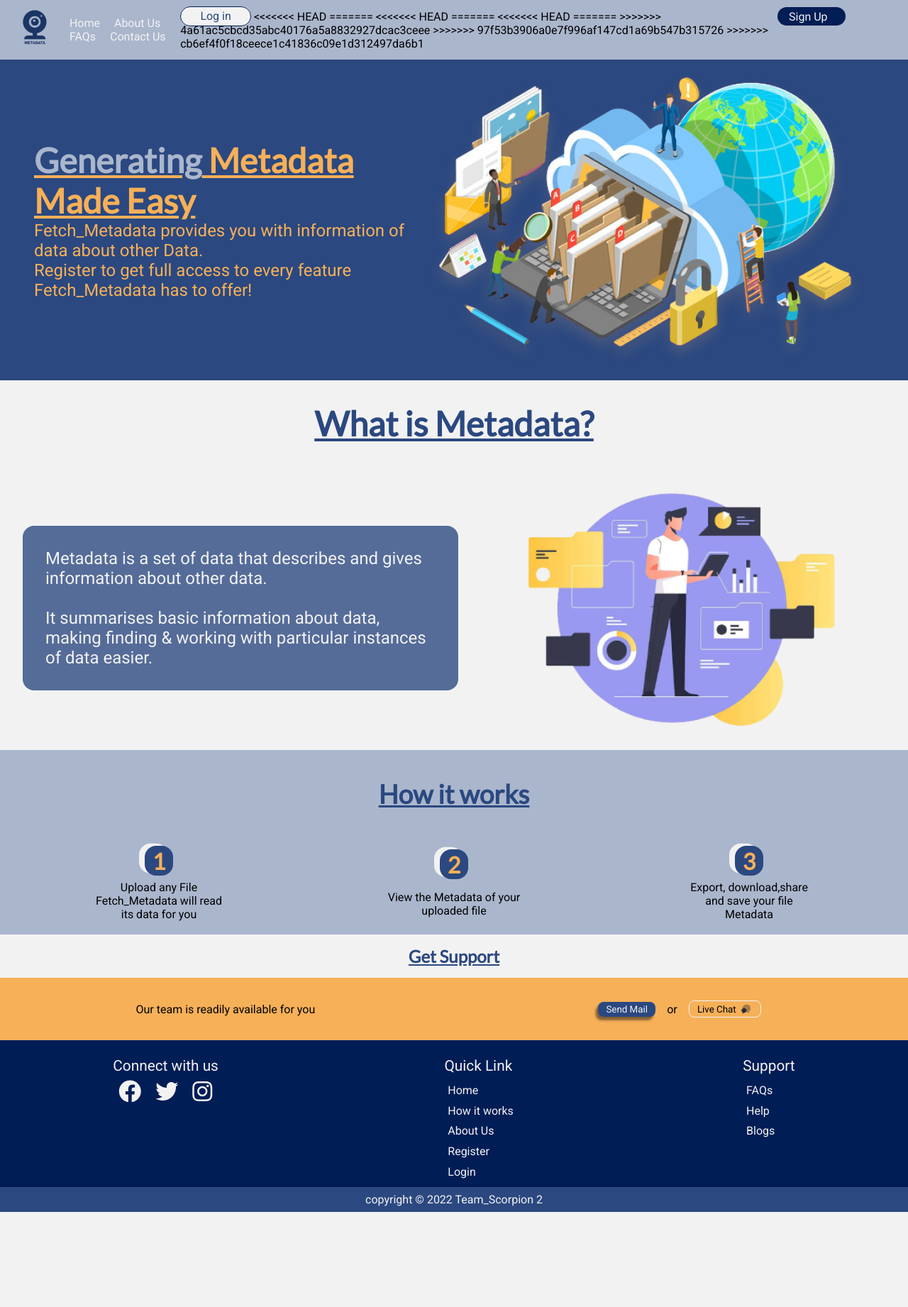
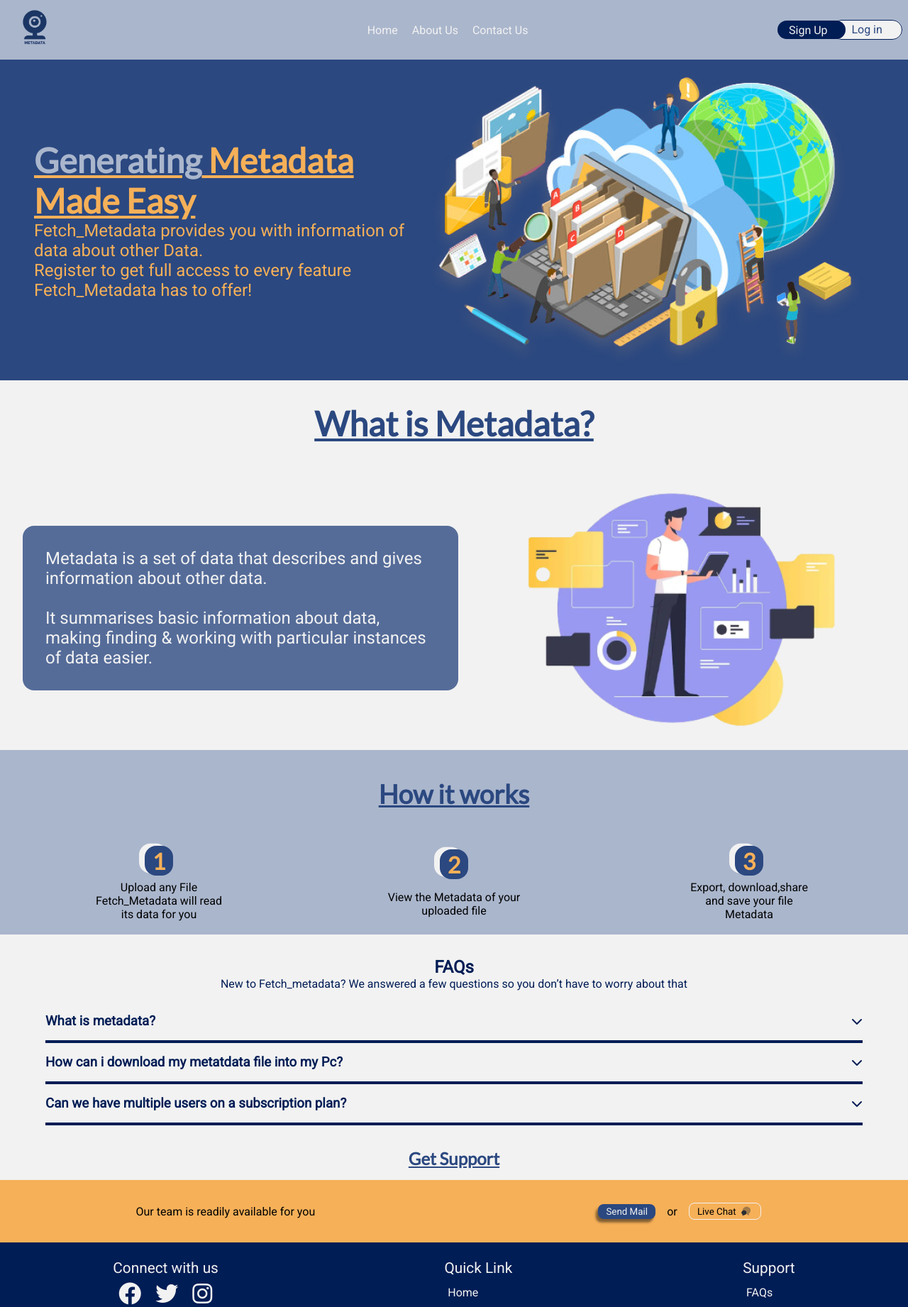
Before and after one commit to zuri-training/Team-Scorpion2, a Django app: template templates/index.html in a window 1280 px wide. Shown: the top 1842 px of the page at 71% size. Before the commit the page ends 1708 px from the top, so only its background shows below. Run offline with Django 4.2, Linux system fonts and the light colour scheme; the template is opened without the code that fills it, so the values that code supplies are empty.

Commit message:
added faq section

```diff
--- /dev/null
+++ b/static/css/faq.css
@@ -0,0 +1,48 @@
+.faq{
+    width: 100%;
+    background: var(--plain-color);
+    font-family: var(--font-main);
+    color: var(--dark-color);
+    padding: 1rem 4rem;
+    display: flex;
+    flex-direction: column;
+}
+
+.faq .text{
+    text-align: center;
+    color: var(--sub-color);
+    padding: 1rem 0;
+}
+
+.faq .faqs{
+    border: none;
+    border-bottom: var(--sub-color) 0.3rem solid;
+}
+
+.question{
+    display: flex;
+    justify-content: space-between;
+    padding: 1rem 0;
+    color: var(--sub-color);
+    align-items: center;
+}
+
+.answer{
+    max-height: 0;
+    overflow: hidden;
+    font-size: 1.3rem;
+    color: var(--dark-color);
+    transition: max-height 1.4s ease;
+}
+
+.faqs.active .answer{
+    max-height: 3rem;
+}
+
+.faqs.active i{
+    transform: rotate(180deg);
+}
+
+.question i{
+    transition: transform .4s ease-in;
+}
--- a/static/javascript/index.js
+++ b/static/javascript/index.js
@@ -1,4 +1,15 @@
-//color of four links to change on click?
+//color of four links to change on click
 document.querySelector(".links").onclick=ev=>{if(ev.target.tagName=="A")
   ev.target.className="done"
 }
+
+
+//to toggle faqs
+
+const faq = document.querySelectorAll(".faqs")
+
+faq.forEach((faqs) => {
+  faqs.addEventListener("click", () => {
+    faqs.classList.toggle("active");
+  });
+});
--- a/templates/about.html
+++ b/templates/about.html
@@ -22,7 +22,6 @@
             <nav class="links">
                 <a href="{% url 'first-page' %}">Home</a>
                 <a href="{% url 'about-page' %}">About Us</a>
-                <a href="/">FAQs</a>
                 <a href="{% url 'cont-page' %}">Contact Us</a>
                 {% if user.is_authenticated %}
                     <a href="{% url 'dash-page' %}">Dashboard</a>
--- a/templates/contact.html
+++ b/templates/contact.html
@@ -25,7 +25,6 @@
             <nav class="links">
                 <a href="{% url 'first-page' %}">Home</a>
                 <a href="{% url 'about-page' %}">About Us</a>
-                <a href="/">FAQs</a>
                 <a href="{% url 'cont-page' %}">Contact Us</a>
                 {% if user.is_authenticated %}
                     <a href="{% url 'dash-page' %}">Dashboard</a>
--- a/templates/index.html
+++ b/templates/index.html
@@ -12,6 +12,7 @@
     <link rel="stylesheet" href="{% static 'css/main.css' %}"/>
     <link rel="stylesheet" href="{% static 'css/metadata.css' %}"/>
     <link rel="stylesheet" href="{% static 'css/works.css' %}"/>
+    <link rel="stylesheet" href="{% static 'css/faq.css' %}"/>
     <link rel="stylesheet" href="{% static 'css/support.css' %}"/>
     <link rel="stylesheet" href="{% static 'css/footer.css' %}"/>
     <title>PROJECT METADATA</title>
@@ -30,7 +31,6 @@
             <nav class="links">
                 <a href="{% url 'first-page' %}">Home</a>
                 <a href="{% url 'about-page' %}">About Us</a>
-                <a href="/">FAQs</a>
                 <a href="{% url 'cont-page' %}">Contact Us</a>
                 {% if user.is_authenticated %}
                     <a href="{% url 'dash-page' %}">Dashboard</a>
@@ -45,17 +45,7 @@
                     <a href="{% url 'sign-page' %}" id="sign">Sign Up</a>
                     <a href="{% url 'log-page' %}" id="log">Log in</a>
                 {% endif %}
-<<<<<<< HEAD
 
-=======
-<<<<<<< HEAD
-=======
-<<<<<<< HEAD
-
-=======
->>>>>>> 4a61ac5cbcd35abc40176a5a8832927dcac3ceee
->>>>>>> 97f53b3906a0e7f996af147cd1a69b547b315726
->>>>>>> cb6ef4f0f18ceece1c41836c09e1d312497da6b1
             </nav>
 
         </header>
@@ -130,6 +120,65 @@
                     </p>
                 </div>
 
+            </div>
+        </section>
+
+        <section class="faq">
+            <div class="text">
+                <h1>
+                    FAQs
+                </h1>
+                <p>
+                    New to Fetch_metadata? We answered a few questions so you don’t have to worry about that
+                </p>
+            </div>
+
+            <div class="faqs">
+                <div class="question">
+                    <h3>
+                        What is metadata?
+                    </h3>
+
+                    <i class="fa-solid fa-chevron-down"></i>
+                </div>
+                <div class="answer">
+                    <p>
+                        Metadata is a set of data that describes and gives information about other data.
+                        It summarises basic information about data, making finding & working
+                        with particular instances of data easier.
+                    </p>
+                </div>
+            </div>
+            <div class="faqs">
+                <div class="question">
+                    <h3>
+                        How can i download my metatdata file into my Pc?
+                    </h3>
+
+                    <i class="fa-solid fa-chevron-down"></i>
+                </div>
+                <div class="answer">
+                    <p>
+                        You can download the metadata file into your pc by
+                        hitting the download button on your dashboard after you must
+                        have created an account
+                    </p>
+                </div>
+            </div>
+            <div class="faqs">
+                <div class="question">
+                    <h3>
+                        Can we have multiple users on a subscription plan?
+                    </h3>
+
+                    <i class="fa-solid fa-chevron-down"></i>
+                </div>
+                <div class="answer">
+                    <p>
+                        No, you cannot have multiple users on a subscription.
+                        Subscriptions are limited to one account only!
+                    </p>
+                </div>
             </div>
         </section>
 
--- a/templates/login.html
+++ b/templates/login.html
@@ -25,7 +25,6 @@
             <nav>
                 <a href="{% url 'first-page' %}">Home</a>
                 <a href="{% url 'about-page' %}">About Us</a>
-                <a href="/">FAQs</a>
                 <a href="{% url 'cont-page' %}">Contact Us</a>
             </nav>
 
```
Also changed, not shown: templates/signup.html (+0 -14 lines).
